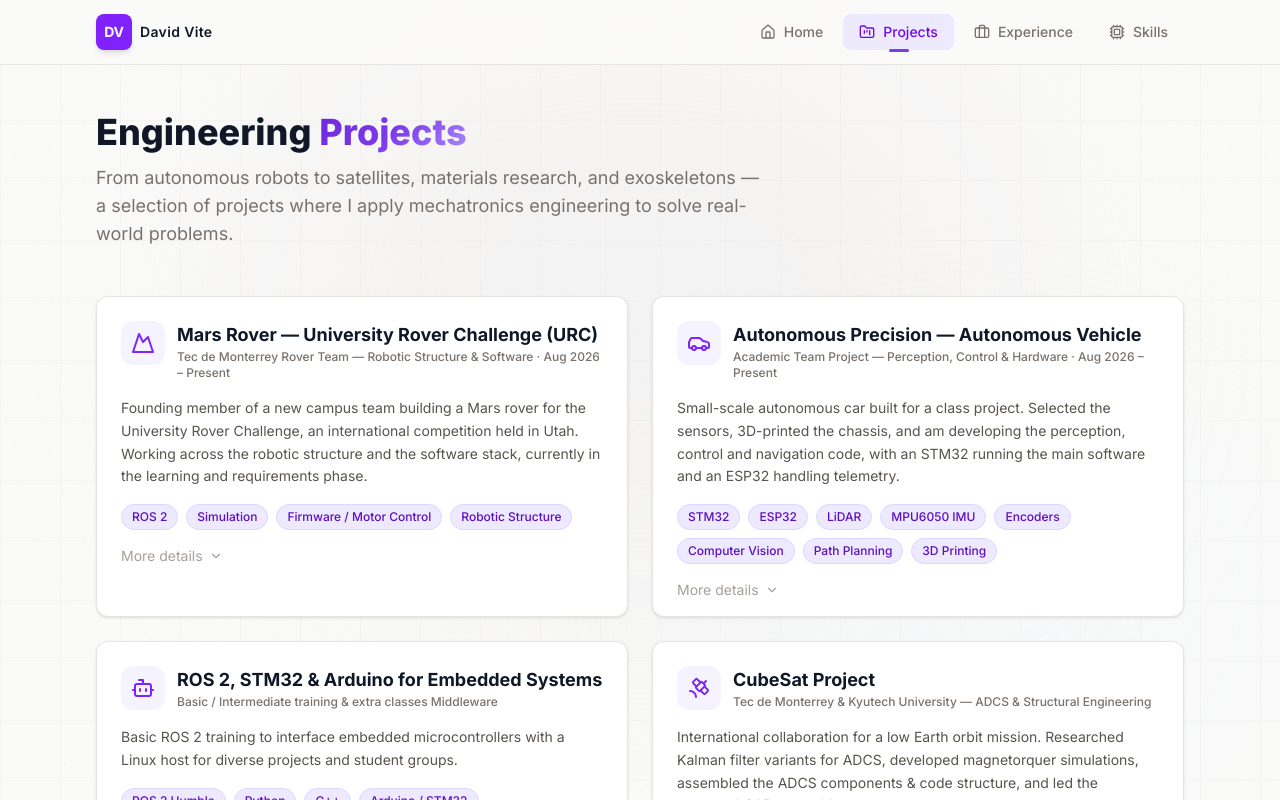
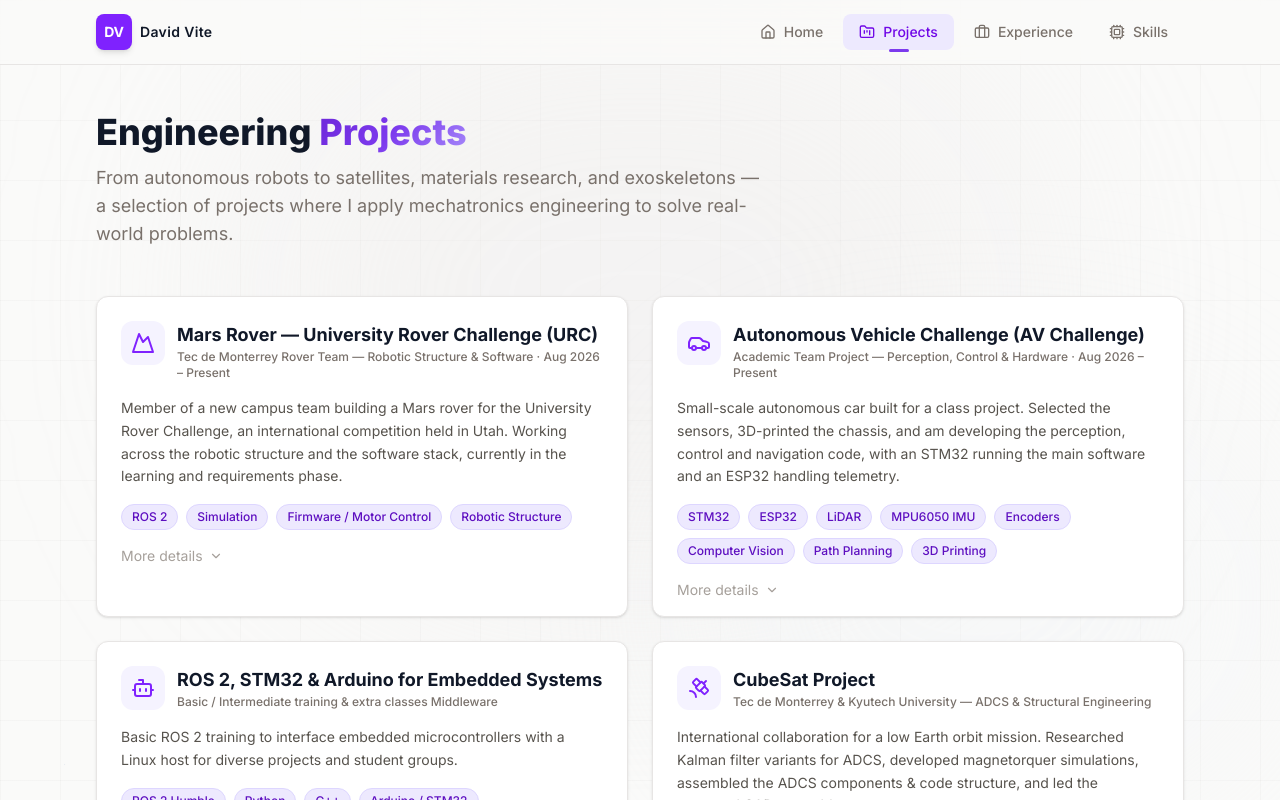
Before and after one commit to DavidAViteMijangos7/DavidAViteMijangos7.github.io, a React (Vite) app: page /projects in a window 1280 px wide. Shown: the top 800 px of the page. Built offline with nearby package versions, Linux system fonts and the light colour scheme.

Commit message:
Project reestructure

```diff
--- a/src/pages/Projects.jsx
+++ b/src/pages/Projects.jsx
@@ -11,7 +11,7 @@ const projects = [
     icon: Mountain,
     technologies: ['ROS 2', 'Simulation', 'Firmware / Motor Control', 'Robotic Structure'],
     description:
-      'Founding member of a new campus team building a Mars rover for the University Rover Challenge, an international competition held in Utah. Working across the robotic structure and the software stack, currently in the learning and requirements phase.',
+      'Member of a new campus team building a Mars rover for the University Rover Challenge, an international competition held in Utah. Working across the robotic structure and the software stack, currently in the learning and requirements phase.',
     highlights: [
       'Robotic structure — contributing to the rover\'s mechanical design from the start of the project',
       'Software — first ROS 2 nodes/packages and simulation work for the rover stack',
@@ -20,8 +20,8 @@ const projects = [
     ],
   },
   {
-    id: 'autonomous-precision',
-    title: 'Autonomous Precision — Autonomous Vehicle',
+    id: 'av-challenge',
+    title: 'Autonomous Vehicle Challenge (AV Challenge)',
     subtitle: 'Academic Team Project — Perception, Control & Hardware · Aug 2026 – Present',
     icon: Car,
     technologies: ['STM32', 'ESP32', 'LiDAR', 'MPU6050 IMU', 'Encoders', 'Computer Vision', 'Path Planning', '3D Printing'],
--- a/src/pages/Skills.jsx
+++ b/src/pages/Skills.jsx
@@ -17,7 +17,7 @@ const categories = [
       {
         name: 'C++',
         level: 3,
-        appliedIn: ['Arduino-Controlled Robotic Goalkeeper', 'Autonomous Precision', 'URC Mars Rover'],
+        appliedIn: ['Arduino-Controlled Robotic Goalkeeper', 'AV Challenge', 'URC Mars Rover'],
         certifications: [
           {
             name: 'C for Everyone: Programming Fundamentals (UC Santa Cruz / Coursera)',
@@ -103,7 +103,7 @@ const categories = [
       {
         name: '3D Printing',
         level: 2,
-        appliedIn: ['Experimental Rocketry Courses', 'Arduino-Controlled Robotic Goalkeeper', 'Autonomous Precision'],
+        appliedIn: ['Experimental Rocketry Courses', 'Arduino-Controlled Robotic Goalkeeper', 'AV Challenge'],
         evidence: [
           { label: 'View Physical Prototypes & Hardware', items: media.printing3d, icon: Image },
         ],
@@ -146,7 +146,7 @@ const categories = [
     skills: [
       { name: 'Linux / Ubuntu', level: 1, appliedIn: ['URC Mars Rover'] },
       { name: 'Git & GitHub', level: 2, appliedIn: ['Personal Portfolio Website', 'Formula SAE'] },
-      { name: 'VS Code', level: 2, appliedIn: ['Personal Portfolio Website', 'CubeSat Project', 'URC Mars Rover', 'Autonomous Precision'] },
+      { name: 'VS Code', level: 2, appliedIn: ['Personal Portfolio Website', 'CubeSat Project', 'URC Mars Rover', 'AV Challenge'] },
       { name: 'OpenRocket', level: 2, appliedIn: ['Experimental Rocketry Courses'] },
       {
         name: 'Advanced Excel',
```
